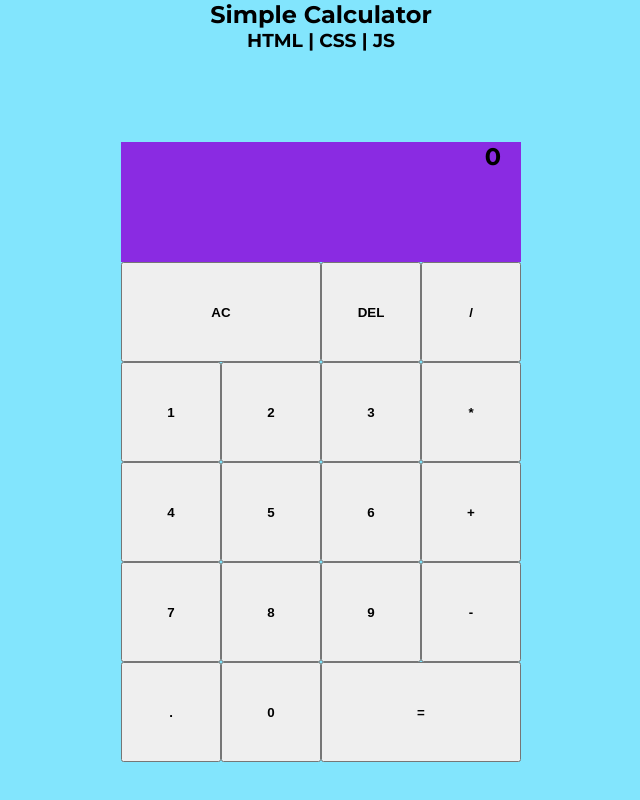
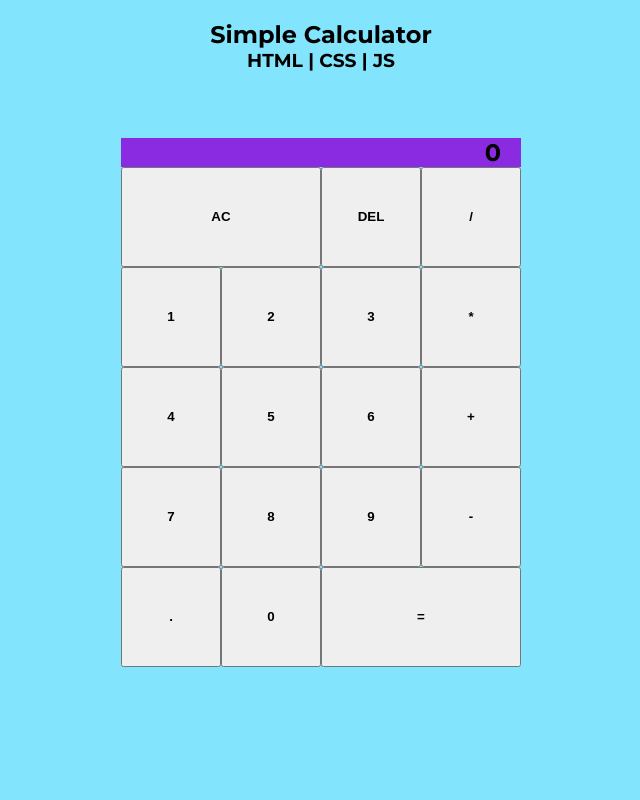
Before and after one commit to Birajparajuli/Simple-Calculator-HTML-CSS-and-JS, a plain HTML site: page index.html in a window 1280 px wide. Shown: the whole page, without its empty margins (319-959 px from the left). Drawn offline with Linux system fonts and the light colour scheme.

Commit message:
minor css changes

```diff
--- a/style.css
+++ b/style.css
@@ -10,17 +10,20 @@ body {
 }
 
 .container {
+  margin-top: 20px;
   text-align: center;
-  height: 100vh;
+  min-height: 50vh;
 }
 
 .calculator {
+  margin-top: -70px;
+
   display: grid;
   justify-content: center;
   align-content: center;
   min-height: 100vh;
   grid-template-columns: repeat(4, 100px);
-  grid-template-rows: minmax(120px, auto) repeat(5, 100px);
+  grid-template-rows: minmax(15px, auto) repeat(5, 100px);
 
   border-radius: 6px;
 }
```
